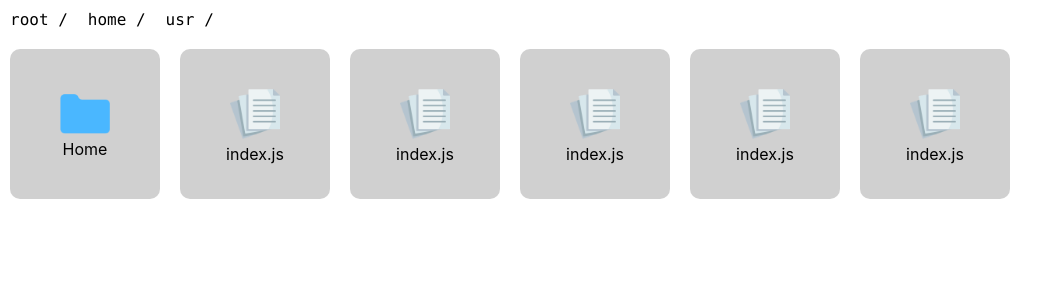
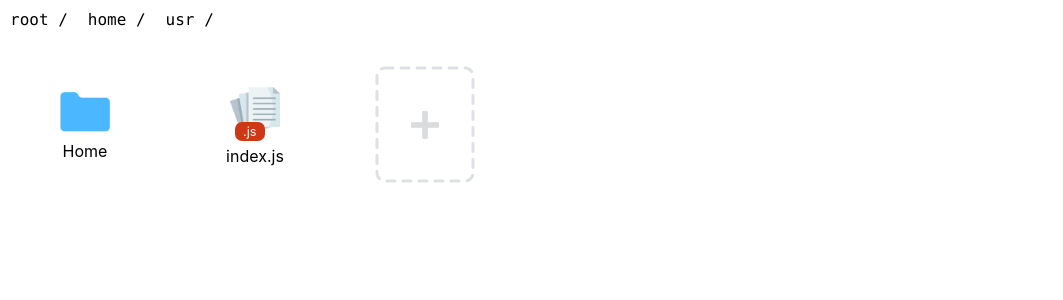
Before and after one commit to FieryBlade-313/Elfo-Sera, a React (Create React App) app: page / in a window 1280 px wide. Shown: the top 300 px of the page, without its empty margins (0-1063 px from the left). Built offline with nearby package versions, Linux system fonts and the light colour scheme.

Commit message:
Added flair element for the files

```diff
--- a/src/App.js
+++ b/src/App.js
@@ -1,10 +1,10 @@
-import { NavBarBlock, EntityObjectBlock } from './componentBlock'
+import { NavBarBlock, ContentBlock } from './componentBlock'
 
 function App() {
   return (
     <div>
       <NavBarBlock names={['root', 'home', 'usr']} />
-      <EntityObjectBlock content={[{ name: "Home", type: "folder" }, { name: "index.js", type: 'file' }, { name: "index.js", type: 'file' }, { name: "index.js", type: 'file' }, { name: "index.js", type: 'file' }, { name: "index.js", type: 'file' }]} />
+      <ContentBlock content={[{ name: "Home", type: "folder" }, { name: "index.js", type: 'file', extension: '.js' }]} />
     </div>
   );
 }
--- a/src/component.js
+++ b/src/component.js
@@ -1,6 +1,7 @@
 import './mainStyle.css'
 import folderImg from './assets/folder.png'
 import fileImg from './assets/file.png'
+import newButtonImg from './assets/add_new_button.png'
 
 const NavBarElement = (props) => {
     return (
@@ -10,21 +11,71 @@ const NavBarElement = (props) => {
     );
 }
 
-const EntityObject = (props) => {
+const ContentObject = (props) => {
+
     return (
         <div className='content'>
+            <ContentImage type={props.type} extension={props.extension} />
+            <span>{props.name}</span>
+        </div>
+    );
+}
+
+const ContentImage = (props) => {
+    const imgDict = {
+        'folder': {
+            'image': folderImg,
+            'style': {
+                display: 'none',
+            }
+        },
+        'file': {
+            'image': fileImg,
+            'style': {
+                position: 'absolute',
+                bottom: '5px',
+                left: '5px',
+                fontSize: '0.8em',
+                padding: '2px 8px',
+                borderRadius: '7px',
+                backgroundColor: '#CF3817',
+                color: 'white',
+            }
+        },
+    };
+
+    return (
+        <div style={{
+            position: 'relative',
+            display: 'block',
+        }}>
             <img style={{
                 maxHeight: '50px',
                 maxWidth: '50px',
                 margin: '5px 0',
+            }} src={imgDict[props.type]['image']} />
+            <span style={imgDict[props.type]['style']}>{props.extension}</span>
+        </div>
+
+    );
+}
+
+const AddContent = () => {
+
+    return (
+        <div className='addButton'>
+            <img style={{
+                maxHeight: '150px',
+                maxWidth: '100px',
+                margin: '5px 0',
                 display: 'block',
-            }} src={props.type === 'folder' ? folderImg : fileImg} />
-            <span>{props.name}</span>
+            }} src={newButtonImg} />
         </div>
     );
 }
 
 export {
     NavBarElement,
-    EntityObject,
+    ContentObject,
+    AddContent,
 };
--- a/src/componentBlock.js
+++ b/src/componentBlock.js
@@ -1,4 +1,4 @@
-import { NavBarElement, EntityObject } from './component'
+import { NavBarElement, ContentObject, AddContent } from './component'
 
 const NavBarBlock = (props) => {
     const elem = props.names.map((name, i) => {
@@ -16,9 +16,9 @@ const NavBarBlock = (props) => {
     );
 };
 
-const EntityObjectBlock = (props) => {
+const ContentBlock = (props) => {
     const elem = props.content.map((e, i) => {
-        return <EntityObject name={e.name} type={e.type} />
+        return <ContentObject name={e.name} type={e.type} extension={e.extension} />
     })
 
     return (
@@ -28,6 +28,7 @@ const EntityObjectBlock = (props) => {
             flexWrap: 'wrap',
         }}>
             {elem}
+            <AddContent />
         </div>
     );
 }
@@ -35,5 +36,5 @@ const EntityObjectBlock = (props) => {
 
 export {
     NavBarBlock,
-    EntityObjectBlock,
+    ContentBlock,
 };
--- a/src/mainStyle.css
+++ b/src/mainStyle.css
@@ -13,6 +13,14 @@
     justify-content: center;
     align-items: center;
     flex-direction: column;
-    background-color: #2b2b2b38;
-    border-radius: 10px;
 }
+
+.addButton {
+    display: flex;
+    width: 150px;
+    height: 150px;
+    margin: 10px 10px;
+    justify-content: center;
+    align-items: center;
+    flex-direction: column;
+}
```
